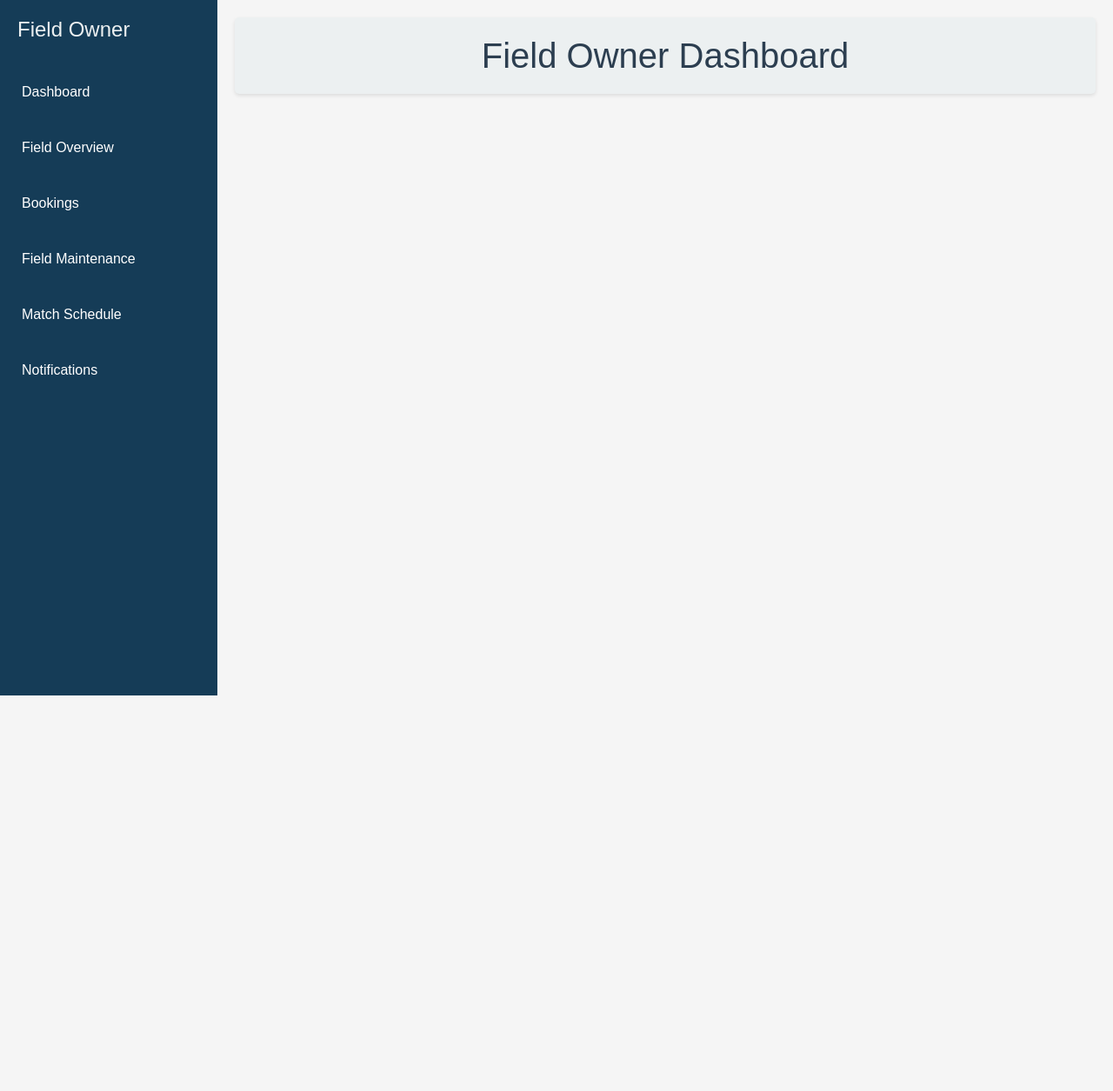
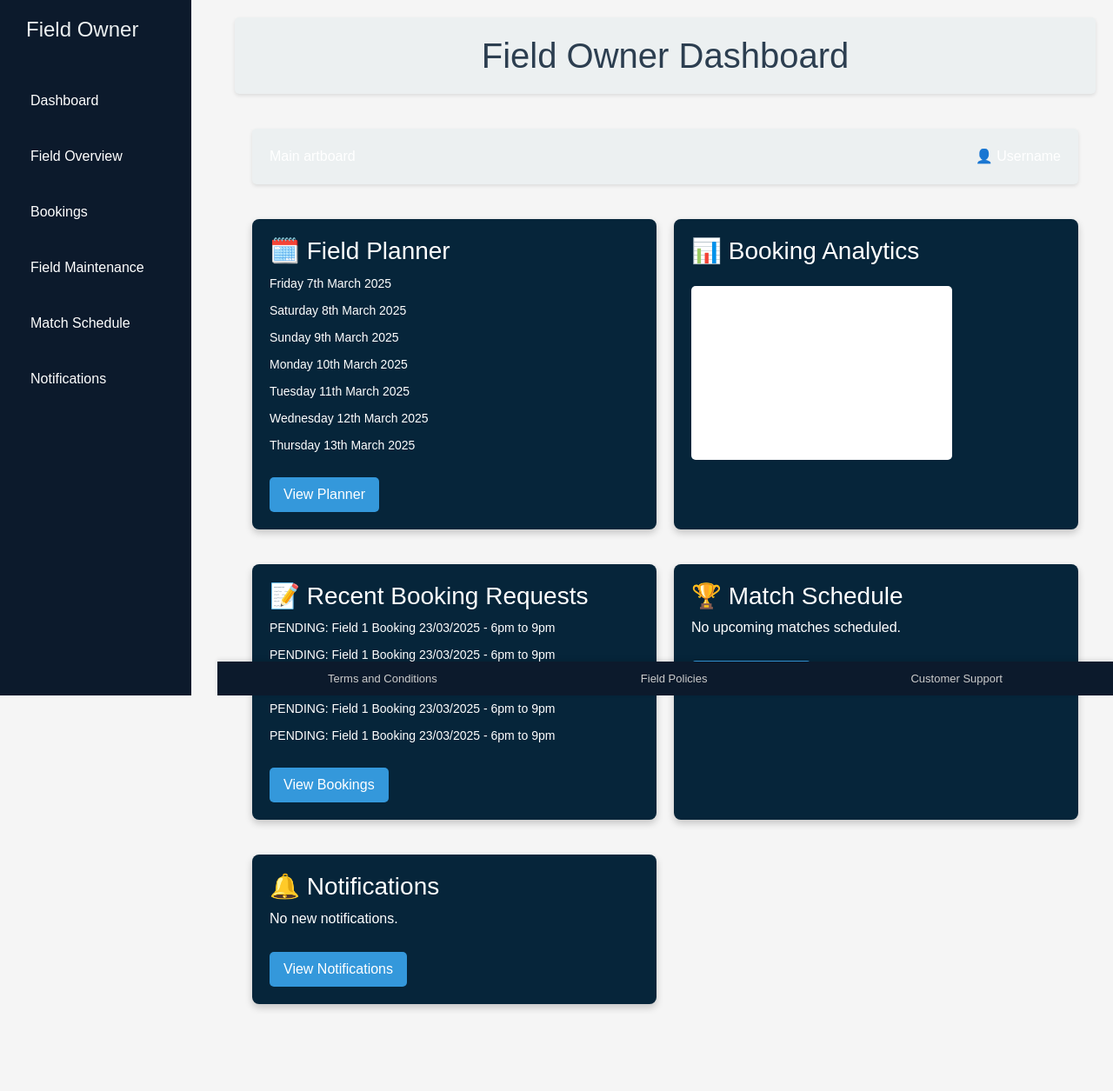
Before and after one commit to c4019544/FB-management, a PHP site: page /FieldOwner/FOwnerDashboard.php in a window 1280 px wide. Shown: the whole page at 87% size. Before the commit the page ends 800 px from the top, so only its background shows below. Run offline with PHP 8.4, Linux system fonts and the light colour scheme; a map, chart or similar area stays blank.

Commit message:
fowner dashboard
static dashboard

```diff
--- a/FieldOwner/FOwnerDashboard.php
+++ b/FieldOwner/FOwnerDashboard.php
@@ -1,3 +1,17 @@
+<?php
+$fieldPlanner = [
+  "Friday 7th March 2025",
+  "Saturday 8th March 2025",
+  "Sunday 9th March 2025",
+  "Monday 10th March 2025",
+  "Tuesday 11th March 2025",
+  "Wednesday 12th March 2025",
+  "Thursday 13th March 2025"
+];
+
+$bookings = array_fill(0, 5, "PENDING: Field 1 Booking 23/03/2025 - 6pm to 9pm");
+?>
+
 <!DOCTYPE html>
 <html lang="en">
 <head>
@@ -7,17 +21,101 @@
     <link href="https://cdn.jsdelivr.net/npm/bootstrap@5.0.2/dist/css/bootstrap.min.css" rel="stylesheet" integrity="sha384-EVSTQN3/azprG1Anm3QDgpJLIm9Nao0Yz1ztcQTwFspd3yD65VohhpuuCOmLASjC" crossorigin="anonymous">
     <link rel="stylesheet" href="../styles/style.css">
     <style>
-        #chartContainer {
-            width: 50%;
-            margin: 0 auto;
-            padding-top: 20px;
-        }
-
-        #StatsChart a{
-            width: 100% !important;
-            height: 400px;
-        }
+            .dashboard {
+      display: flex;
+      min-height: 100vh;
+    }
+    .sidebar {
+      width: 220px;
+      background: #0c1a2c;
+      color: #fff;
+      padding: 20px;
+      display: flex;
+      flex-direction: column;
+    }
+    .sidebar h1 {
+      font-size: 18px;
+      margin-bottom: 30px;
+    }
+    .menu {
+      list-style: none;
+      padding: 0;
+    }
+    .menu li {
+      margin: 15px 0;
+      cursor: pointer;
+    }
+    .menu li:hover {
+      text-decoration: underline;
+    }
+    .main-content {
+      flex: 1;
+      padding: 20px;
+      display: flex;
+      flex-direction: column;
+    }
+    .top-bar {
+      display: flex;
+      justify-content: space-between;
+      align-items: center;
+      background: #0c1a2c;
+      color: #fff;
+      padding: 10px 20px;
+      border-radius: 5px;
+    }
+    .widgets {
+      display: grid;
+      grid-template-columns: repeat(2, 1fr);
+      gap: 20px;
+      margin-top: 20px;
+    }
+    .widget {
+      background: #06253a;
+      color: #fff;
+      padding: 20px;
+      border-radius: 8px;
+      box-shadow: 0 4px 8px rgba(0,0,0,0.2);
+    }
+    .widget h3 {
+      margin-top: 0;
+    }
+    .widget ul {
+      list-style: none;
+      padding: 0;
+    }
+    .widget li {
+      margin: 10px 0;
+      font-size: 14px;
+    }
+    button {
+      margin-top: 10px;
+      padding: 8px 16px;
+      border: none;
+      background: #3498db;
+      color: #fff;
+      border-radius: 5px;
+      cursor: pointer;
+    }
+    button:hover {
+      background: #2980b9;
+    }
+    .footer {
+      margin-top: auto;
+      background: #0c1a2c;
+      color: #ccc;
+      text-align: center;
+      padding: 10px;
+      font-size: 13px;
+      display: flex;
+      justify-content: space-around;
+    }
+    canvas {
+      background: #fff;
+      border-radius: 5px;
+      margin-top: 15px;
+    }
     </style>
+    <script src="https://cdn.jsdelivr.net/npm/chart.js"></script>
 </head>
 
 <body>
@@ -28,12 +126,71 @@
         <header>
             <h1>Field Owner Dashboard</h1>
         </header>
+
+        <div class="dashboard">
+            <main class="main-content">
+                <header class="top-bar">
+                <div>Main artboard</div>
+                <div>👤 Username</div>
+                </header>
+
+                <div class="widgets">
+                <!-- Field Planner -->
+                <div class="widget">
+                    <h3>🗓️ Field Planner</h3>
+                    <ul>
+                    <?php foreach ($fieldPlanner as $date): ?>
+                        <li><?= htmlspecialchars($date) ?></li>
+                    <?php endforeach; ?>
+                    </ul>
+                    <button>View Planner</button>
+                </div>
+
+                <!-- Booking Analytics -->
+                <div class="widget">
+                    <h3>📊 Booking Analytics</h3>
+                    <canvas id="bookingChart" height="200"></canvas>
+                </div>
+
+                <!-- Recent Bookings -->
+                <div class="widget">
+                    <h3>📝 Recent Booking Requests</h3>
+                    <ul>
+                    <?php foreach ($bookings as $booking): ?>
+                        <li><?= htmlspecialchars($booking) ?></li>
+                    <?php endforeach; ?>
+                    </ul>
+                    <button>View Bookings</button>
+                </div>
+
+                <!-- Match Schedule -->
+                <div class="widget">
+                    <h3>🏆 Match Schedule</h3>
+                    <p>No upcoming matches scheduled.</p>
+                    <button>View Schedule</button>
+                </div>
+
+                <!-- Notifications -->
+                <div class="widget">
+                    <h3>🔔 Notifications</h3>
+                    <p>No new notifications.</p>
+                    <button>View Notifications</button>
+                </div>
+                </div>
+
+                <footer class="footer">
+                <span>Terms and Conditions</span>
+                <span>Field Policies</span>
+                <span>Customer Support</span>
+                </footer>
+            </main>
+        </div>
     </div>
 
-    <script>
+    <!-- <script>
         var mySidebar = document.querySelector('Sidebar')
         var sidebar = new coreui.Sidebar(mySidebar)
-    </script>
+    </script> -->
 <script src="https://cdn.jsdelivr.net/npm/bootstrap@5.0.2/dist/js/bootstrap.bundle.min.js" integrity="sha384-MrcW6ZMFYlzcLA8Nl+NtUVF0sA7MsXsP1UyJoMp4YLEuNSfAP+JcXn/tWtIaxVXM" crossorigin="anonymous"></script>
 </body>
 </html>
```
